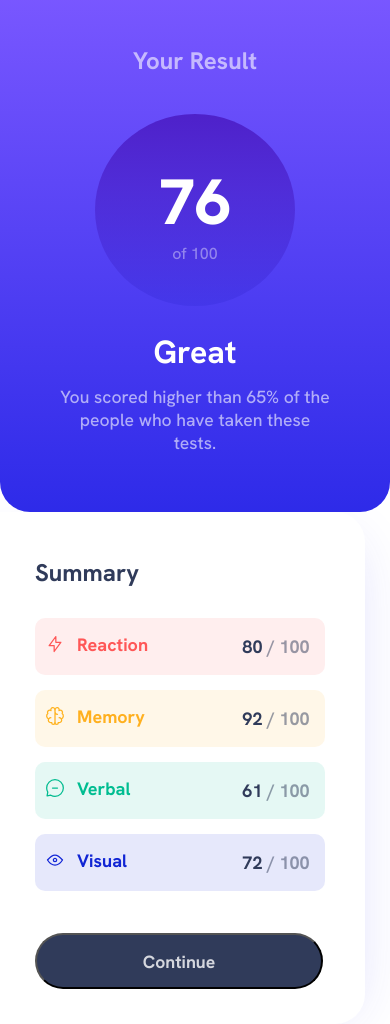
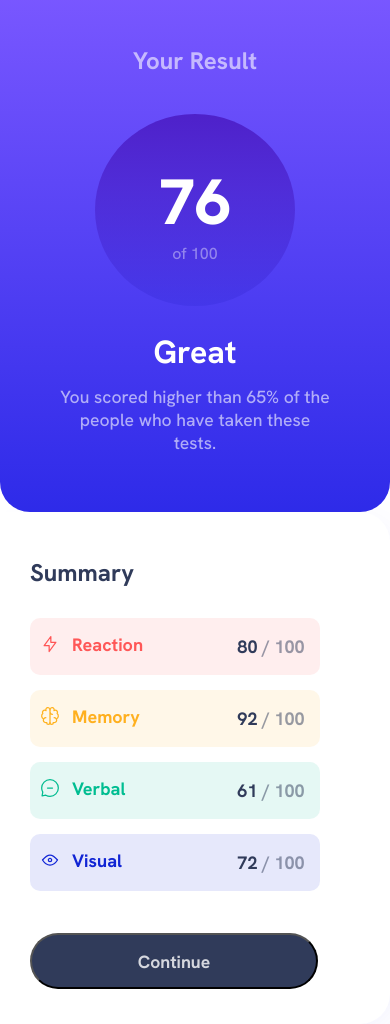
Before and after one commit to ilatif/frontend-mentor, a React (Create React App) app in the folder results-summary-component/: page / in a window 390 px wide. Built offline with nearby package versions, Linux system fonts and the light colour scheme.

Commit message:
Adjust width of Summary section on mobile

```diff
--- a/results-summary-component/src/App.css
+++ b/results-summary-component/src/App.css
@@ -17,4 +17,10 @@
     width: 100%;
     border-radius: 0px 0px 30px 30px;
   }
+
+  .summary-container {
+    width: 100%;
+    transform: unset;
+    padding-left: 30px;
+  }
 }
```
